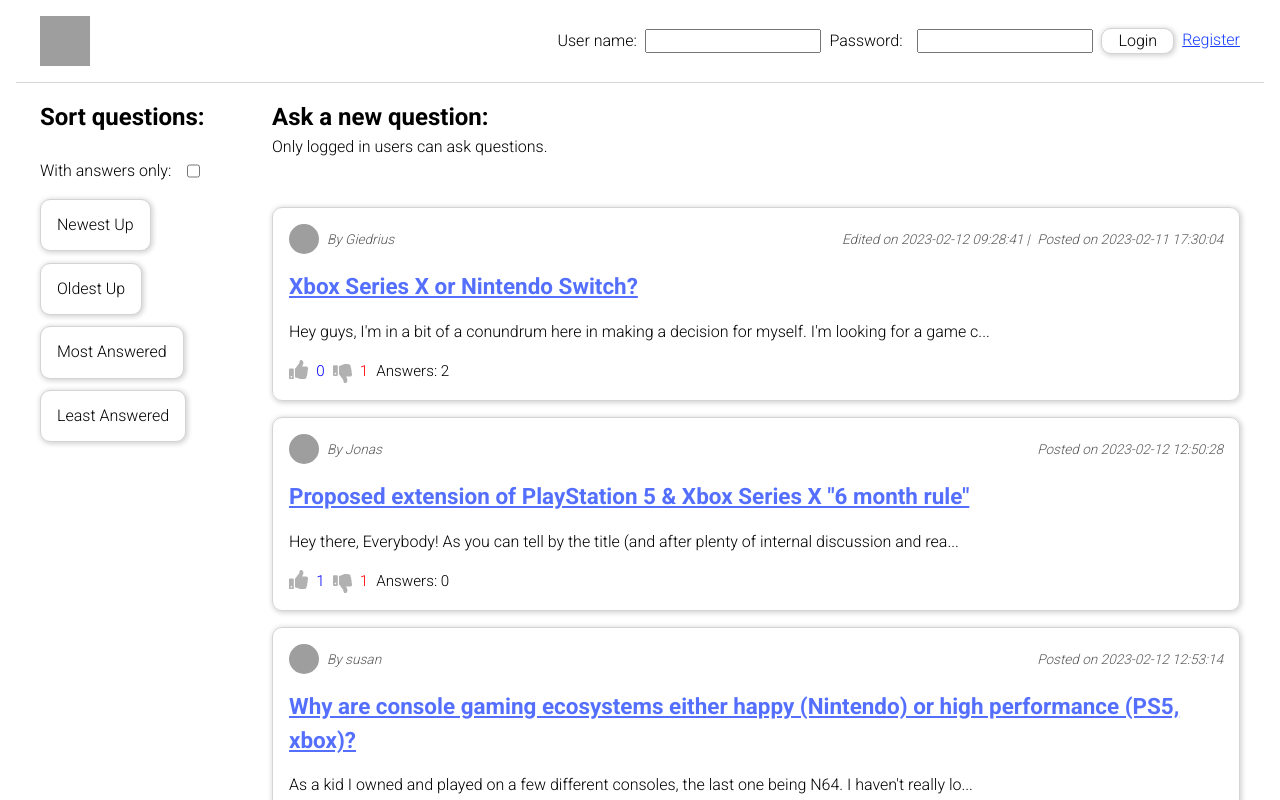
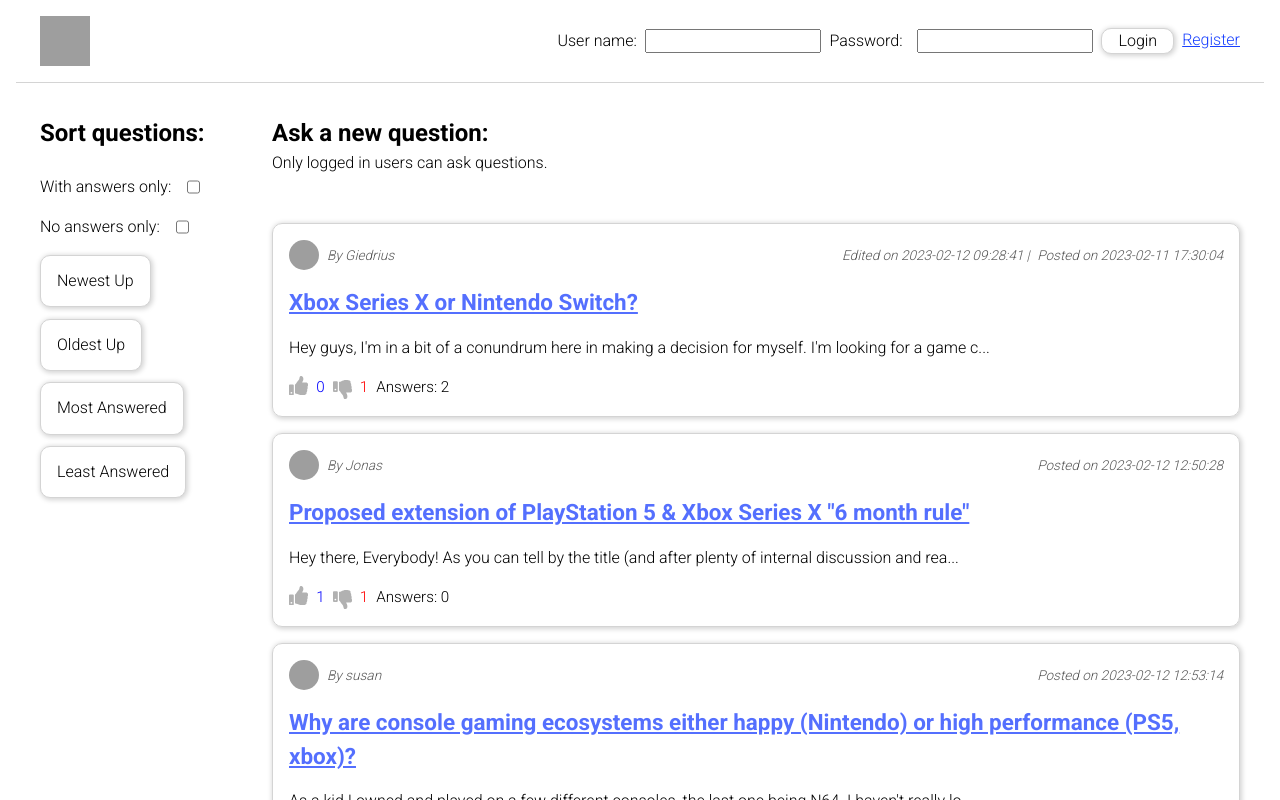
Before and after one commit to giedrius-tumosa/baigiamasis-darbas-202302, a React (Create React App) app: page / in a window 1280 px wide. Shown: the top 800 px of the page. Built offline with nearby package versions, Linux system fonts and the light colour scheme; data requests are answered from the project's data file; grey boxes are pictures that could not be loaded.

Commit message:
added back button and filter of questions with no answers

```diff
--- a/src/components/filter/Filter.jsx
+++ b/src/components/filter/Filter.jsx
@@ -3,20 +3,37 @@ import QuestionContext from "../../store/QuestionContext";
 import styles from "./filter.module.scss";
 
 const Filter = () => {
-  const { questionSort, setQuestionSort, filterWithAnswers, setFilterWithAnswers } =
-    useContext(QuestionContext);
+  const {
+    questionSort,
+    setQuestionSort,
+    filterWithAnswers,
+    setFilterWithAnswers,
+    setFilterNoAnswers,
+    filterNoAnswers,
+  } = useContext(QuestionContext);
 
   return (
     <>
       <div className={styles.filterWrap}>
         <h2>Sort questions:</h2>
-        <div className={styles.filterWithAnswers}>
+        <div className={styles.filter}>
           <label htmlFor="filterWithAnswers">With answers only:</label>
           <input
             type="checkbox"
             name="filterWithAnswers"
             id="filterWithAnswers"
+            disabled={filterNoAnswers}
             onChange={() => setFilterWithAnswers(!filterWithAnswers)}
+          />
+        </div>
+        <div className={styles.filter}>
+          <label htmlFor="filterNoAnswers">No answers only:</label>
+          <input
+            type="checkbox"
+            name="filterNoAnswers"
+            id="filterNoAnswers"
+            disabled={filterWithAnswers}
+            onChange={() => setFilterNoAnswers(!filterNoAnswers)}
           />
         </div>
         <div className={styles.buttonWrapper}>
--- a/src/components/filter/filter.module.scss
+++ b/src/components/filter/filter.module.scss
@@ -25,7 +25,7 @@
       background-color: #f5f5f5;
     }
   }
-  .filterWithAnswers {
+  .filter {
     display: flex;
     gap: 1rem;
   }
--- a/src/components/forms/FormNewQuestion.jsx
+++ b/src/components/forms/FormNewQuestion.jsx
@@ -5,6 +5,7 @@ import QuestionContext from "../../store/QuestionContext";
 import { useContext } from "react";
 import UserContext from "../../store/UserContext";
 import { useNavigate } from "react-router-dom";
+import BackButton from "../global/BackButton";
 
 const FormNewQuestion = () => {
   const { currentUser } = useContext(UserContext);
@@ -64,8 +65,13 @@ const FormNewQuestion = () => {
                   {(message) => <div className="formErrorMessage">{message}</div>}
                 </ErrorMessage>
               </div>
-              <div className="buttonSubmitWrap">
-                <button type="submit">Post</button>
+              <div className="formButtons">
+                <div className="buttonSubmitWrap">
+                  <button type="submit">Post</button>
+                </div>
+                <div className="buttonCancelWrap">
+                  <BackButton textContent={"Cancel"} goTo={"/"} />
+                </div>
               </div>
             </Form>
           )}
--- a/src/components/forms/FormRegister.jsx
+++ b/src/components/forms/FormRegister.jsx
@@ -4,6 +4,7 @@ import { nanoid } from "nanoid";
 import { useState, useContext } from "react";
 import UserContext from "../../store/UserContext";
 import { useNavigate } from "react-router-dom";
+import BackButton from "../global/BackButton";
 
 const FormRegister = () => {
   // States
@@ -112,10 +113,15 @@ const FormRegister = () => {
                   {(message) => <div className="formErrorMessage">{message}</div>}
                 </ErrorMessage>
               </div>
-              <div className="buttonSubmitWrap">
-                <button type="submit" disabled={isSubmitting}>
-                  Register
-                </button>
+              <div className="formButtons">
+                <div className="buttonSubmitWrap">
+                  <button type="submit" disabled={isSubmitting}>
+                    Register
+                  </button>
+                </div>
+                <div className="buttonCancelWrap">
+                  <BackButton textContent={"Cancel"} goTo={"/"} />
+                </div>
               </div>
               <div className="formErrorMessage">
                 <p>{formError}</p>
--- /dev/null
+++ b/src/components/global/BackButton.jsx
@@ -0,0 +1,17 @@
+import { useNavigate } from "react-router-dom";
+import styles from "./backButton.module.scss";
+
+const BackButton = ({ textContent, goTo }) => {
+  const navigate = useNavigate();
+
+  const handleClick = () => {
+    navigate(goTo);
+  };
+  return (
+    <button type="button" onClick={handleClick} className={styles.backbutton}>
+      {textContent}
+    </button>
+  );
+};
+
+export default BackButton;
--- /dev/null
+++ b/src/components/global/backButton.module.scss
@@ -0,0 +1,11 @@
+@use "../../styles/variables" as v;
+
+.backbutton {
+  @include v.post-basic;
+  cursor: pointer;
+  background-color: #fff;
+
+  &:hover {
+    background-color: #f5f5f5;
+  }
+}
--- a/src/components/pages/QuestionPage.jsx
+++ b/src/components/pages/QuestionPage.jsx
@@ -2,6 +2,7 @@ import { useParams } from "react-router-dom";
 import QuestionContext from "../../store/QuestionContext";
 import { useContext } from "react";
 import QuestionSet from "../questions/QuestionSet";
+import BackButton from "../global/BackButton";
 
 const QuestionPage = () => {
   const { questionId } = useParams();
@@ -10,6 +11,7 @@ const QuestionPage = () => {
     <>
       <main>
         <div className="contentWrap_global">
+          <BackButton textContent={"Back"} goTo={"/"} />
           <QuestionSet question={questions.find((el) => el.id === questionId)} />
         </div>
       </main>
--- a/src/components/questions/QuestionSnippet.jsx
+++ b/src/components/questions/QuestionSnippet.jsx
@@ -8,12 +8,15 @@ import { useContext } from "react";
 import styles from "./question.module.scss";
 
 const QuestionSnippet = ({ question }) => {
-  const { filterWithAnswers } = useContext(QuestionContext);
+  const { filterWithAnswers, filterNoAnswers } = useContext(QuestionContext);
   const { answers } = useContext(AnswerContext);
 
   return (
     !(
       filterWithAnswers && answers.filter((answ) => answ.questionId === question.id).length === 0
+    ) &&
+    !(
+      filterNoAnswers && answers.filter((answ) => answ.questionId === question.id).length !== 0
     ) && (
       <article className={styles.question}>
         <header className={styles.question__header}>
--- a/src/store/QuestionContext.js
+++ b/src/store/QuestionContext.js
@@ -22,6 +22,7 @@ const QuestionProvider = ({ children }) => {
   const [deleteMode, setDeleteMode] = useState(false);
   const [questionSort, setQuestionSort] = useState("");
   const [filterWithAnswers, setFilterWithAnswers] = useState(false);
+  const [filterNoAnswers, setFilterNoAnswers] = useState(false);
 
 
   // Error library
@@ -98,7 +99,9 @@ const QuestionProvider = ({ children }) => {
       setEditMode, deleteQuestion,
       deleteMode, setDeleteMode,
       questionSort, setQuestionSort,
-      filterWithAnswers, setFilterWithAnswers
+      filterWithAnswers, setFilterWithAnswers,
+      filterNoAnswers,
+      setFilterNoAnswers
     }}>
       {children}
     </QuestionContext.Provider>
--- a/src/styles/_common.scss
+++ b/src/styles/_common.scss
@@ -43,6 +43,7 @@ textarea {
 .contentWrap_global {
   width: min(1200px, 100%);
   margin: 0 auto;
+  padding-top: 1rem;
 }
 
 .questionSetWrap {
--- a/src/styles/_formSection.scss
+++ b/src/styles/_formSection.scss
@@ -3,6 +3,7 @@
 .formSection {
   width: min(500px, 100%);
   margin: 0 auto;
+  padding-top: 1rem;
 
   form {
     margin-top: 1rem;
@@ -28,6 +29,11 @@
       &:hover {
         background-color: #f5f5f5;
       }
+    }
+
+    .formButtons {
+      display: flex;
+      gap: 1rem;
     }
   }
 }
```
